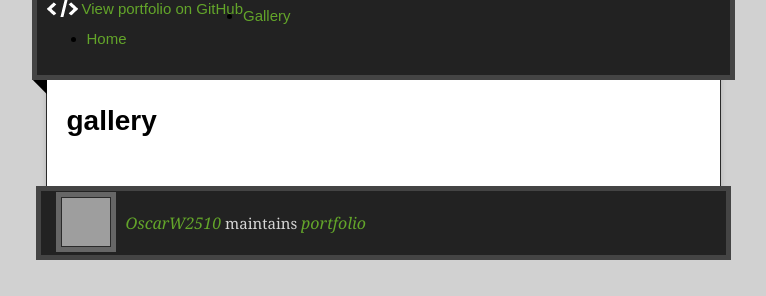
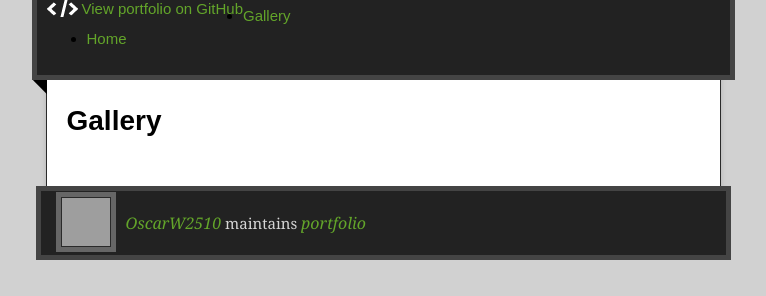
Before and after one commit to OscarW2510/portfolio, a Jekyll site: the page built from gallery.md, in a window 1280 px wide. Shown: the part 213-509 px from the top of the page, without its empty margins (257-1023 px from the left). Built offline with Jekyll 4.4.1, drawn with Linux system fonts in a browser that asks for light colours; the repository's description, which GitHub fills in, is left out; our own code applies the rules of GitHub Pages for plain Markdown files; grey boxes are pictures that could not be loaded.

```diff
--- a/gallery.md
+++ b/gallery.md
@@ -3,4 +3,4 @@ layout: default
 ---
 
 
-# gallery
+# Gallery
```
